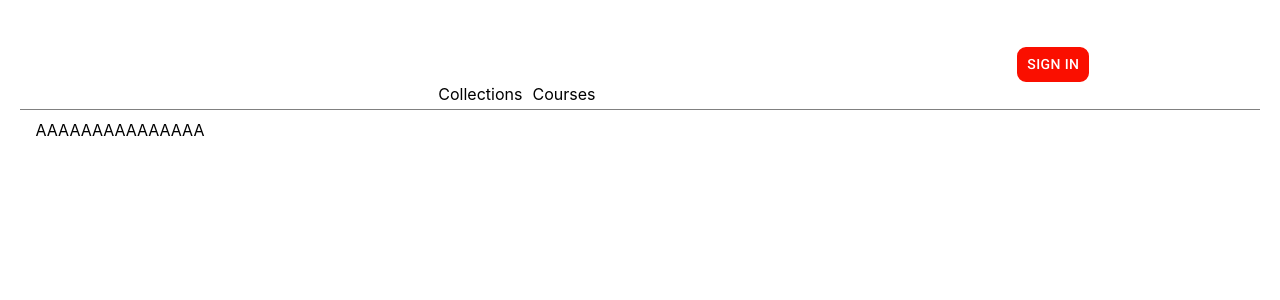
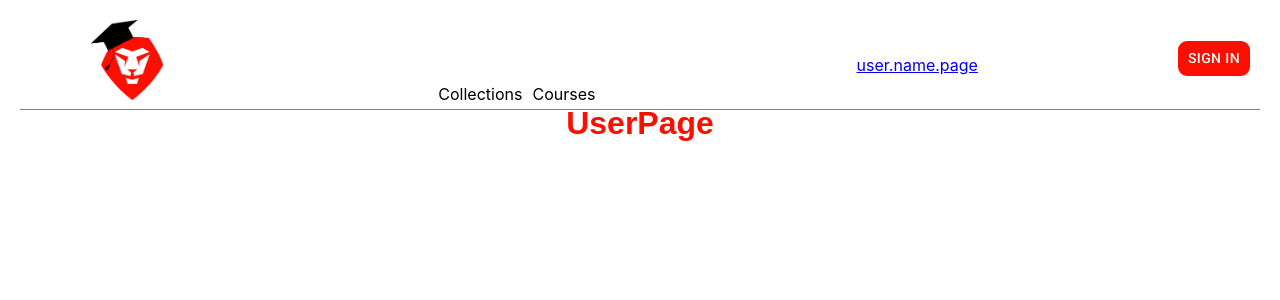
Before and after one commit to AdobeProject/Frontend, a React (Create React App) app: page /UserPage in a window 1280 px wide. Shown: the top 300 px of the page. Built offline with nearby package versions, Linux system fonts and the light colour scheme.

Commit message:
route user profile

```diff
--- a/src/App.js
+++ b/src/App.js
@@ -1,11 +1,12 @@
 import "./App.css";
-import Header from "./component/Header";
+import Header from "./component/Header/Header";
 import Footer from "./component/Footer";
 import Main from "./component/Main";
 import { useDispatch, useSelector } from "react-redux";
 import { getUser } from "./store/actions/main";
 import { BrowserRouter as Router, Switch, Route } from "react-router-dom";
 import Courses from "./component/Courses/Courses";
+import UserPage from "./component/UserPage/UserPage";
 
 function App() {
   const reduxstate = useSelector((state) => state.mainReducer.person);
@@ -16,13 +17,16 @@ function App() {
   console.log(reduxstate);
   return (
     <div className="App">
-      <Header />
       <Router>
+        <Header />
         <Switch>
-          <Route path="/:catTitle">
+          <Route path="/UserPage" exact>
+            <UserPage />
+          </Route>
+          <Route path="/:catTitle" exact>
             <Courses />
           </Route>
-          <Route path="/">
+          <Route path="/" exact>
             <Main />
           </Route>
         </Switch>
--- a/src/component/Header/index.js
+++ b/src/component/Header/Header.js
@@ -1,10 +1,12 @@
 import "./style.scss";
 import * as React from "react";
 import Button from "@mui/material/Button";
-import PopupMenu from ".//PopupMenu";
+import PopupMenu from "./PopupMenu";
 import Popup from "../LoginRegistry/Popup";
 import { useState } from "react";
 import LoginRegistry from "../LoginRegistry/LoginRegistry";
+import logo from "./logo.png"
+import {Link} from 'react-router-dom';
 
 
 const categories = [
@@ -39,11 +41,10 @@ function Header() {
   return (
     <div className="header">
       <div className="header-logo">
-        {/* <img
-          src="https://logodownload.org/wp-content/uploads/2019/07/udemy-logo.png"
-          alt="Udemy"
+        <img src={logo}
+          alt="Logo"
           className="logo"
-        /> */}
+        />
       </div>
       <div className="header-menu">
         <div>
@@ -51,15 +52,20 @@ function Header() {
           <PopupMenu list={categories} />
         </div>
         <p className="category-menu">Courses</p>
+
       </div>
+
       <div className="header-btns">
-        <Button className="login-btn" onClick ={()=> setButtonPopup(true)}>
+        <Link to="/UserPage">
+          <p>user.name.page</p>
+          </Link>
+        <Button className="login-btn" onClick={() => setButtonPopup(true)}>
           Sign In
         </Button>
       </div>
-      <Popup trigger = {buttonPopup} setTrigger = {setButtonPopup}>
-              <LoginRegistry />
-            </Popup>
+      <Popup trigger={buttonPopup} setTrigger={setButtonPopup}>
+        <LoginRegistry />
+      </Popup>
       <div></div>
       <div></div>
     </div>
--- a/src/component/Header/style.scss
+++ b/src/component/Header/style.scss
@@ -7,7 +7,8 @@
     flex: 1;
 
     .logo {
-      height: 100px;
+      height: 80px;
+      margin-right: 200px;
     }
   }
   .header-menu {
@@ -81,8 +82,15 @@
       background-color: rgb(250,15,0);
       color: white;
       height: 35px;
+      margin-left: 200px;
+      margin-bottom: 3%;
     } & :hover{
       border: 2px solid rgba(0, 0, 0, 0.5);
     }
   }
 }
+
+.user-profile:hover {
+  cursor: pointer;
+  outline: none;
+}
--- /dev/null
+++ b/src/component/UserPage/UserPage.js
@@ -0,0 +1,9 @@
+function UserPage() {
+    return (
+      <div>
+        <h1>UserPage</h1>
+      </div>
+    );
+  }
+
+  export default UserPage;
```
Also changed, not shown: src/component/LoginRegistry/LoginRegistry.js (+12 -10 lines), src/component/Header/logo.png (added).
